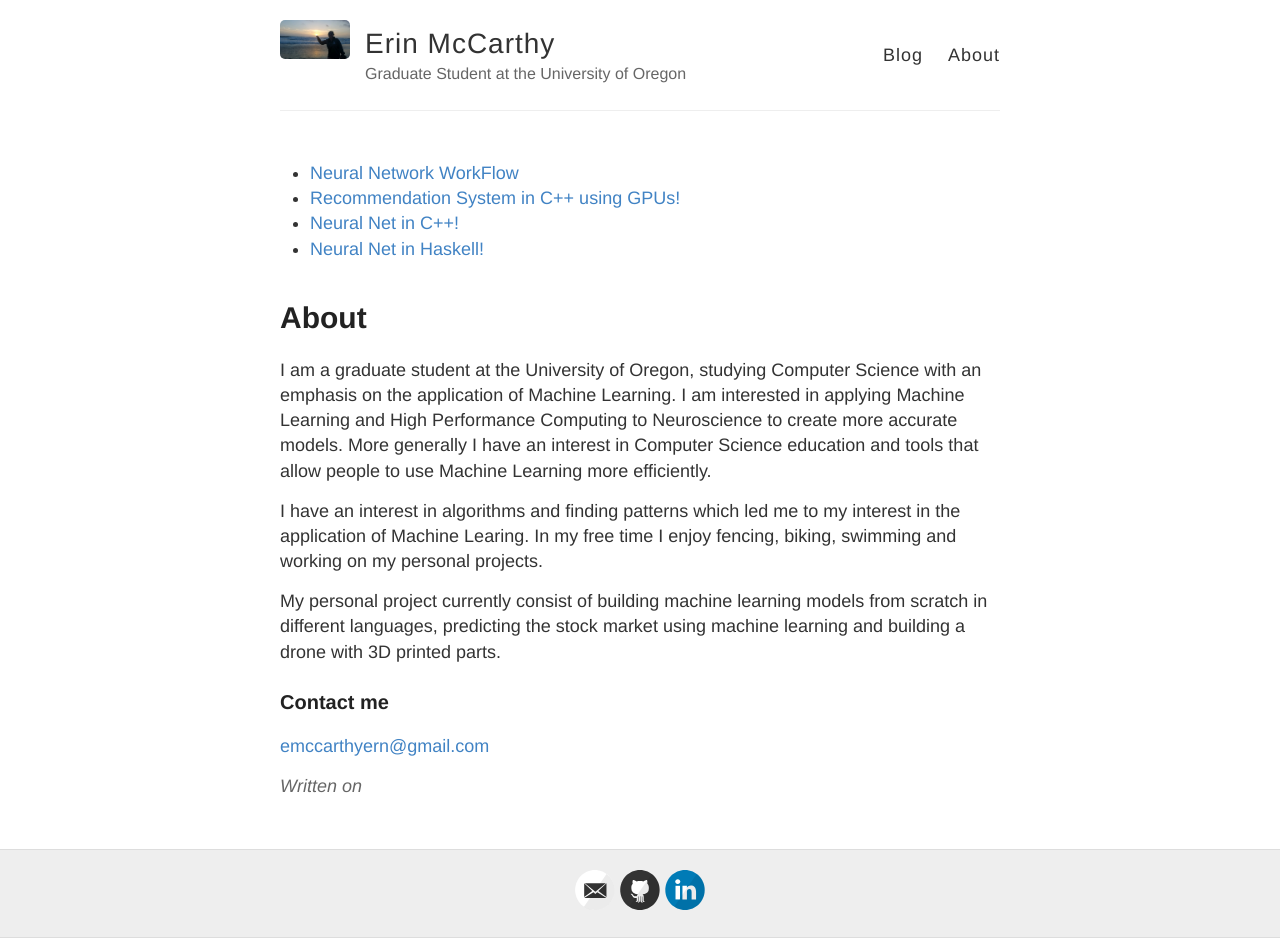
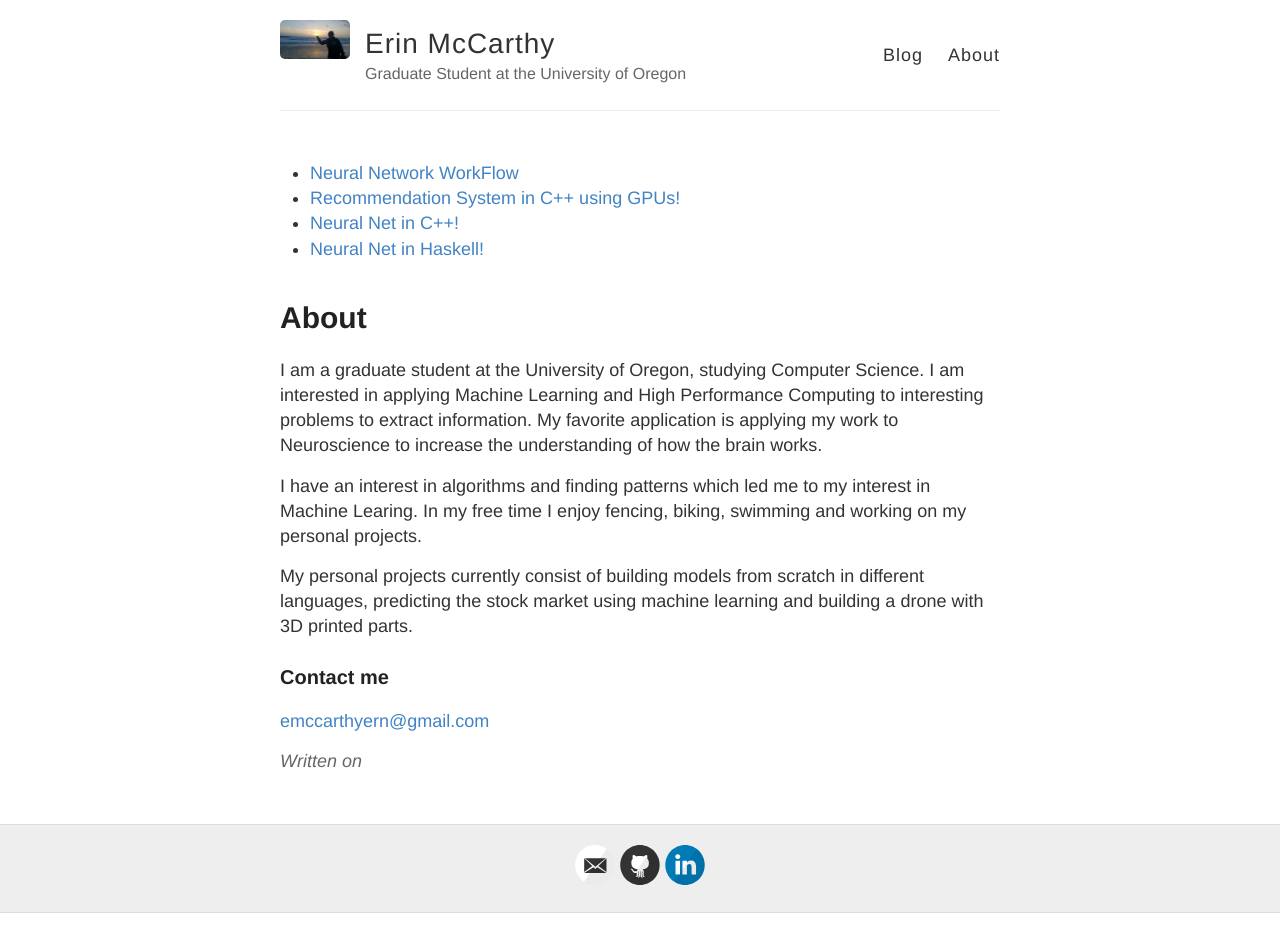
Before and after one commit to enmccarthy/enmccarthy.github.io, a Jekyll site: the page built from about.md, in a window 1280 px wide. Built offline with Jekyll 4.4.1, drawn with Linux system fonts in a browser that asks for light colours; after the commit the page ends 913 px from its top, so only the background shows below that.

Commit message:
updating about

```diff
--- a/about.md
+++ b/about.md
@@ -4,13 +4,12 @@ title: About
 permalink: /about/
 ---
 
-I am a graduate student at the University of Oregon, studying Computer Science with an emphasis on the application of Machine Learning. I am interested in applying Machine Learning and High Performance Computing to Neuroscience to create more accurate models. More generally I have an interest in Computer Science education and tools that allow people to use Machine Learning more efficiently.
+I am a graduate student at the University of Oregon, studying Computer Science. I am interested in applying Machine Learning and High Performance Computing to interesting problems to extract information. My favorite application is applying my work to Neuroscience to increase the understanding of how the brain works.
 
-
-I have an interest in algorithms and finding patterns which led me to my interest in the application of Machine Learing.
+I have an interest in algorithms and finding patterns which led me to my interest in Machine Learing.
 In my free time I enjoy fencing, biking, swimming and working on my personal projects.
 
-My personal project currently consist of building machine learning models from scratch in different languages, predicting the stock market using machine learning and building a drone with 3D printed parts.
+My personal projects currently consist of building models from scratch in different languages, predicting the stock market using machine learning and building a drone with 3D printed parts.
 
 
 ### Contact me
```
